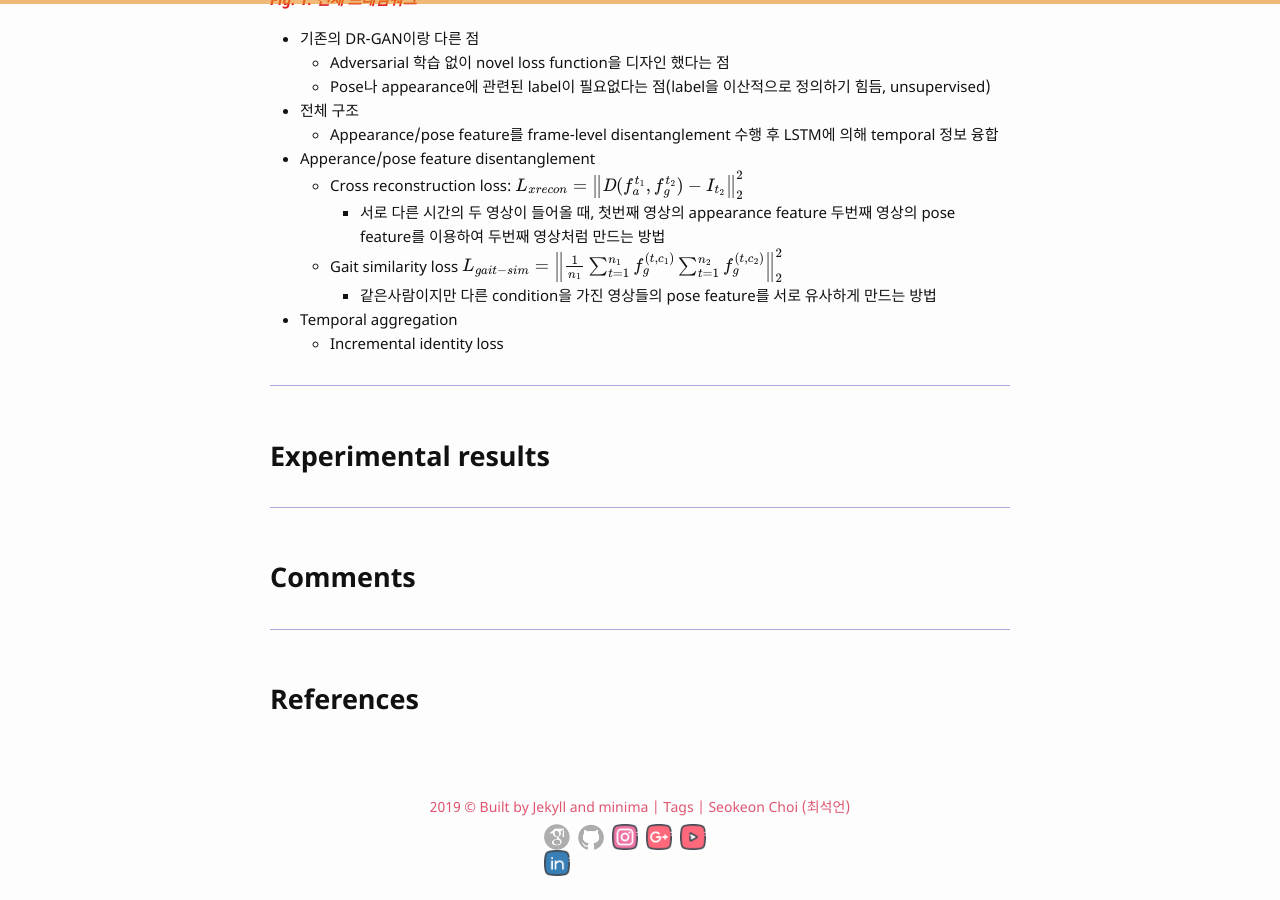
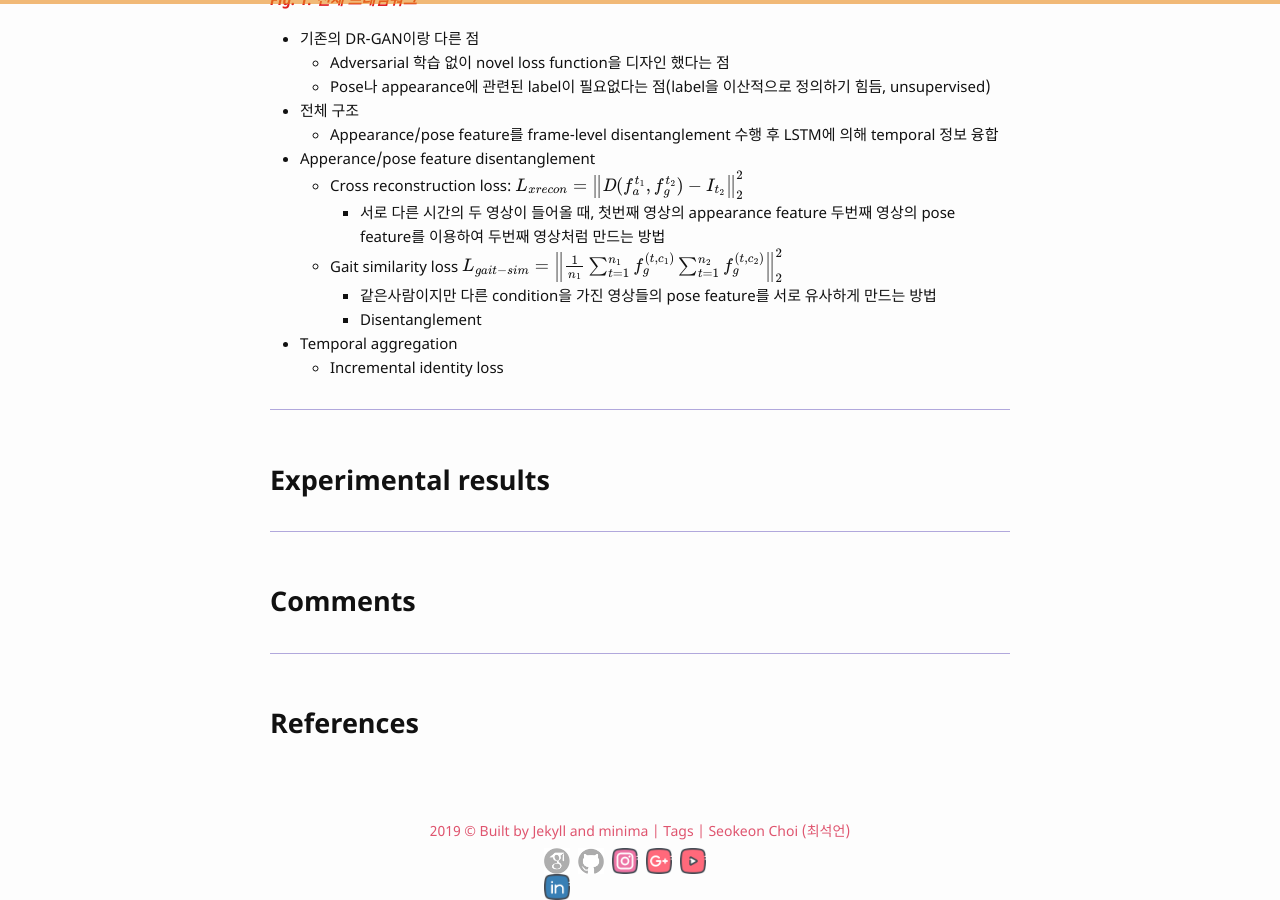
Before and after one commit to bismex/bismex.github.io, a Jekyll site: the page built from _posts/2019-05-27-GAITNET.md, in a window 1280 px wide and 900 px high, scrolled down 1544 px. Built offline with Jekyll 4.4.1, drawn with Linux system fonts in a browser that asks for light colours; formulas are drawn with MathJax 3; before the commit the page ends 2420 px from its top, so only the background shows below that.

Commit message:
Update 2019-05-27-GAITNET.md

```diff
--- a/_posts/2019-05-27-GAITNET.md
+++ b/_posts/2019-05-27-GAITNET.md
@@ -55,6 +55,7 @@ $$
 L_{gait-sim} = \left \| \frac{1}{n_1} \sum^{n_1}_{t=1} f_g^{(t, c_1)}  \sum^{n_2}_{t=1} f_g^{(t, c_2)}   \right \|^2_2
 $$
     - 같은사람이지만 다른 condition을 가진 영상들의 pose feature를 서로 유사하게 만드는 방법
+    - Disentanglement
 - Temporal aggregation
   - Incremental identity loss
 
```
